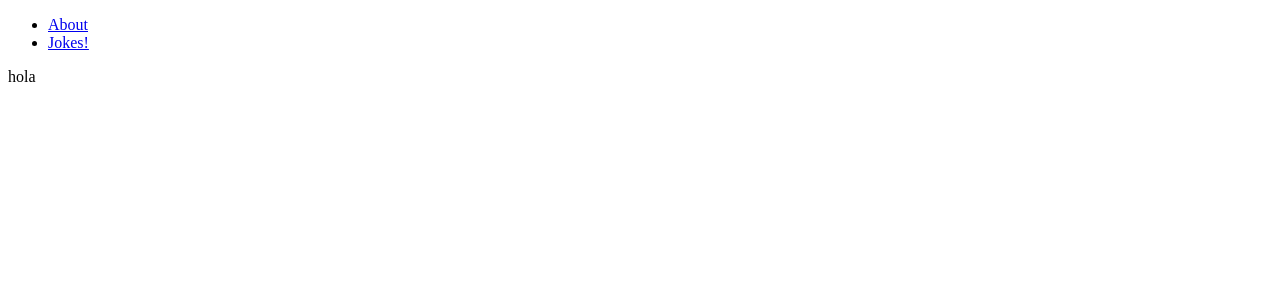
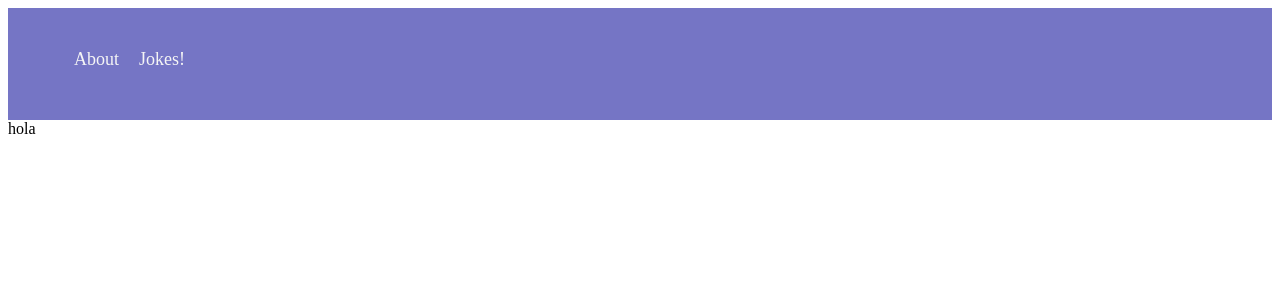
Before and after one commit to chsanleo/catsFacts, a React (Create React App) app: page / in a window 1280 px wide. Shown: the top 300 px of the page. Built offline with nearby package versions, Linux system fonts and the light colour scheme.

Commit message:
add scss to header

```diff
--- a/src/components/header/header.scss
+++ b/src/components/header/header.scss
@@ -0,0 +1,32 @@
+.comp-Header {
+    height: 5em;
+    background-color: var(--background-color);
+    display: flex;
+    justify-content: space-between;
+    align-content: center;
+    color: whitesmoke;
+    padding: 1em;
+
+    .list-icons {
+        display: flex;
+        justify-content: space-around;
+    }
+    ul li {
+
+        list-style: none;
+        /*box-shadow: 0 0 10px rgba(100, 100, 100, 0.2) inset,1px 1px 1px #CCC;*/
+        display: inline-block;
+        line-height: 1;
+        margin: 10px;
+        border-radius: 3px;
+        position:relative;
+
+
+    }
+    ul li a {
+        color:inherit;
+        text-decoration:none !important;
+        font-size:18px;
+        width: 250px;
+    }
+}
```
